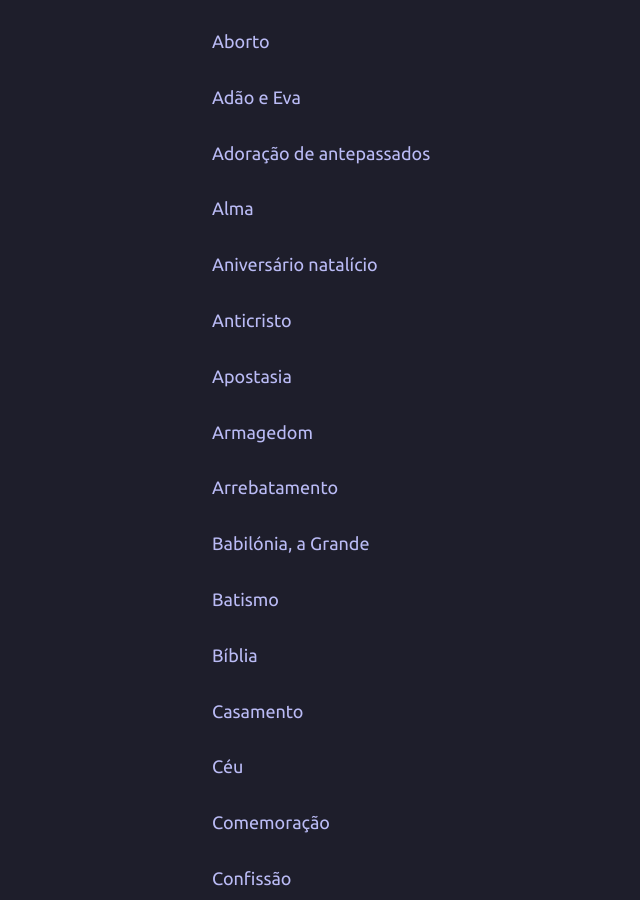
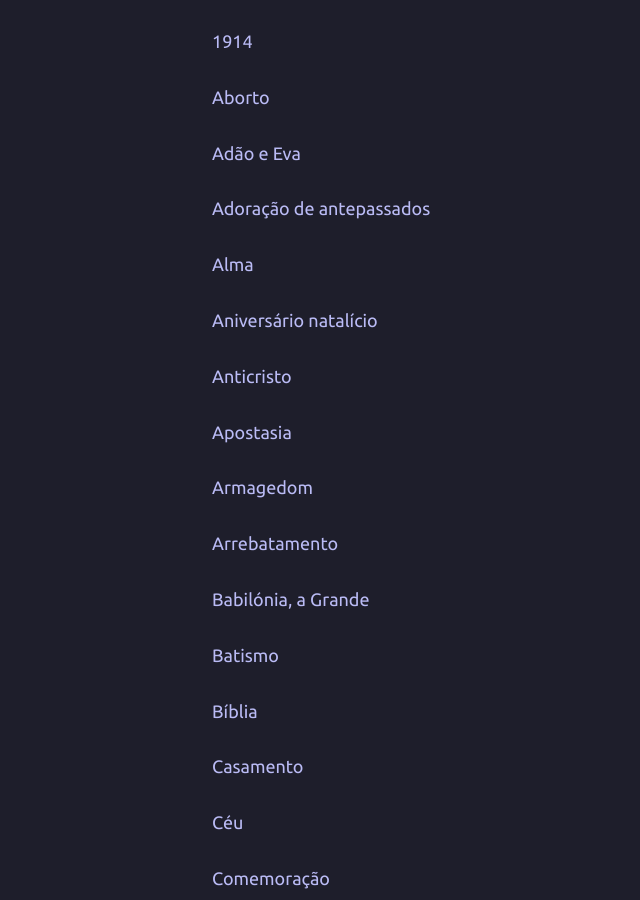
Before and after one commit to joaquim-capitao/jw, a Jekyll site: the page built from assuntos/index.md, in a window 1280 px wide and 900 px high. Shown: the whole window, without its empty margins (97-737 px from the left). Built offline with Jekyll 4.4.1, drawn with Linux system fonts in a browser that asks for light colours; our own code applies the rules of GitHub Pages for plain Markdown files.

Commit message:
Add link to assuntos 1914 in index.md

```diff
--- a/assuntos/index.md
+++ b/assuntos/index.md
@@ -1,3 +1,5 @@
+[1914](https://joaquim-capitao.github.io/jw/assuntos/1914)
+
 [Aborto](https://joaquim-capitao.github.io/jw/assuntos/aborto)
 
 [Adão e Eva](https://joaquim-capitao.github.io/jw/assuntos/adao-e-eva)
```
